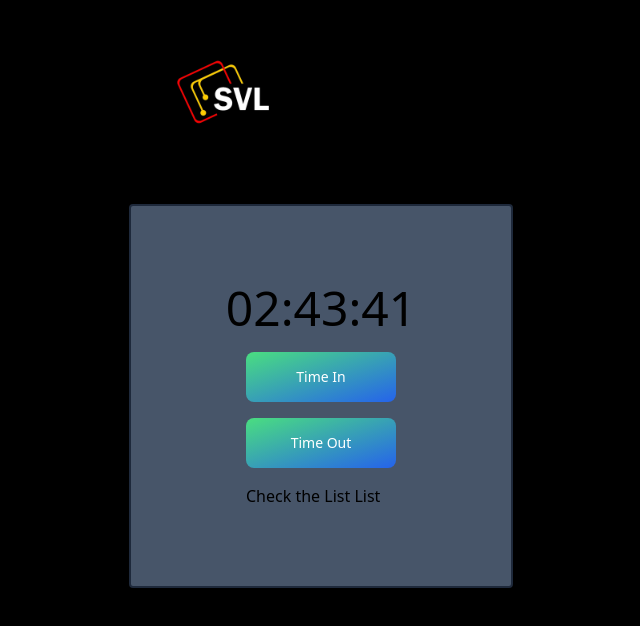
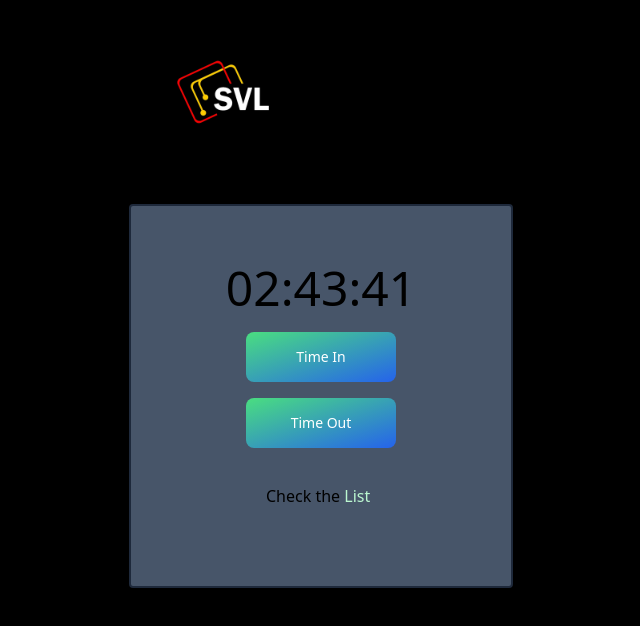
Before and after one commit to sir-george2500/employee_Time_Management_system_fontend, a Next.js app: page / in a window 1280 px wide. Shown: the part 116-742 px from the top of the page, without its empty margins (319-959 px from the left). Built offline with nearby package versions, Linux system fonts and the light colour scheme.

Commit message:
added validation for text TimeOut Form

```diff
--- a/app/page.js
+++ b/app/page.js
@@ -1,5 +1,6 @@
 import TimeInBox from '@/components/TimeInBox'
 import Image from 'next/image'
+import Link from 'next/navigation'
 
 export default function Home() {
   return (
--- a/components/Form.jsx
+++ b/components/Form.jsx
@@ -1,8 +1,18 @@
 import TextInput from './TextInput';
 import { mdiAccount , mdiSend } from '@mdi/js';
 import Icon from '@mdi/react';
+import { useRouter } from 'next/navigation';
 
-const Form = ({  gobacktoMenu , name ,text, value , onChange, errorMessage}) =>(
+const Form = ({  gobacktoMenu , name ,text, value , onChange, errorMessage}) =>{
+
+    const router = useRouter();
+
+    const handleNavigation =() =>{
+        return router.push("users/table");
+    }
+
+
+    return (
     <>
     <div className='flex'>
      <TextInput
@@ -26,8 +36,11 @@ const Form = ({  gobacktoMenu , name ,text, value , onChange, errorMessage}) =>(
     </div>
     <p className='text-red-500'>{errorMessage}</p>
     <p className='mt-2'>Leave {text} | Go back to <button className='text-green-200 hover:text-lg' onClick={gobacktoMenu}>menu</button></p>
+    <p className='mt-2'>Check the <button className='text-green-200 hover:text-lg mb-5' onClick={handleNavigation}> List</button></p>
+
     </>
 
-    );
+    )
+};
 
 export default Form
--- a/components/Menu.jsx
+++ b/components/Menu.jsx
@@ -1,15 +1,10 @@
 import Link from "next/link";
-import { useRouter } from 'next/navigation';
 
 
 
 const Menu = ({ goToTimeIn =null, goToTimeOut = null }) => {
 
-  const router = useRouter();
 
-  const handleGoTable = () => {
-    router.push('/users/table');
-  };
  return (
   <>
 
@@ -34,7 +29,7 @@ const Menu = ({ goToTimeIn =null, goToTimeOut = null }) => {
       >
         Time Out
       </button>
-      <p>Check the List <Link href="users/table">List</Link></p>
+      <p className="p-5">Check the<Link href="users/table" className="text-green-200 hover:text-lg"> List</Link></p>
     </div>
   </>
 );
--- a/components/TimeInBox.jsx
+++ b/components/TimeInBox.jsx
@@ -141,7 +141,7 @@ const TimeInBox = () => {
       username: '',
 
     },
-    // validationSchema: validationSchema,
+    validationSchema: validationSchema,
     onSubmit: async (values,{resetForm}) => {
       console.log(values);
 
@@ -198,9 +198,11 @@ const TimeInBox = () => {
           </form>
         ) : showInputTimeOut && !showInputTimeIn ? (
           <Form
+            name="username"
             gobacktoMenu={gobacktoMenuTimeOut}
             text={"TimeOut"}
-
+            value={formilkSendTimeOut.values.username}
+            onChange={formilkSendTimeOut.handleChange}
           />
 
         ) : (
```
